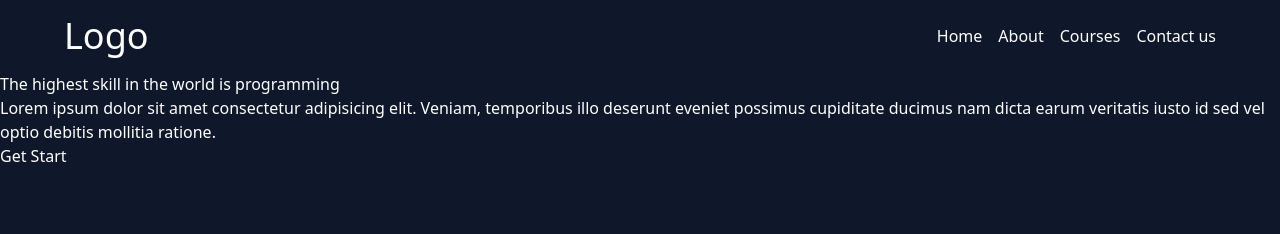
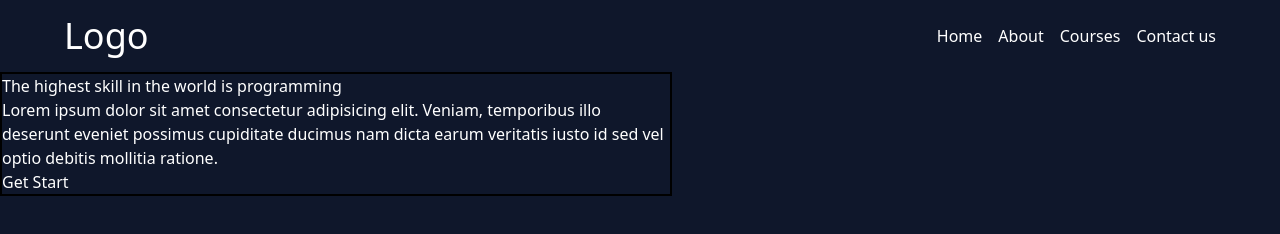
Before and after one commit to RakeshSenpai/Tailwind-CSS-Tutoriral, a website: page src/index.html in a window 1280 px wide. Drawn offline with nearby package versions, Linux system fonts and the light colour scheme.

Commit message:
tailwind

```diff
--- a/src/index.html
+++ b/src/index.html
@@ -21,13 +21,14 @@
     </header>
 
     <main class="h-screen w-screen">
-        <div class="container">
+        <div class="container w-2xl border-2">
             <h1 class="text-white">The highest skill in the world is programming</h1>
             <div class="">
                 <p class="text-white">Lorem ipsum dolor sit amet consectetur adipisicing elit. Veniam, temporibus illo deserunt eveniet possimus cupiditate ducimus nam dicta earum veritatis iusto id sed vel optio debitis mollitia ratione.</p>
                 <button class="text-white">Get Start</button>
             </div>
         </div>
+        <div class=""></div>
     </main>
 </body>
 </html>
```
